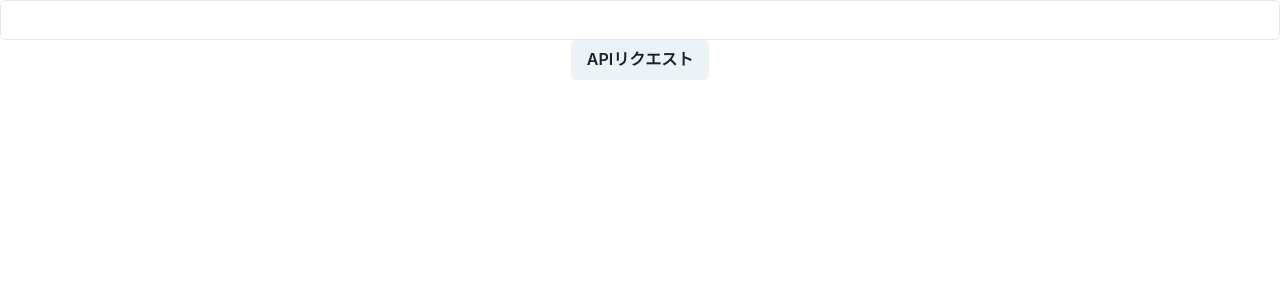
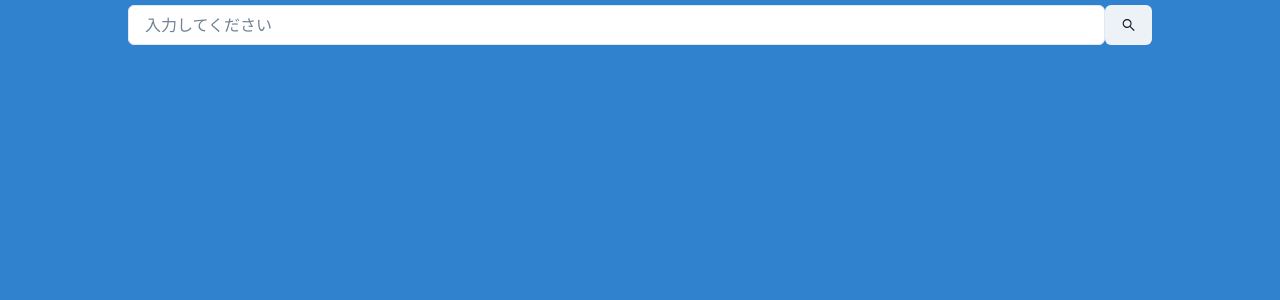
Before and after one commit to takuyashimura/P-task, a React (Create React App) app in the folder react-ts-app/: page / in a window 1280 px wide. Shown: the top 300 px of the page. Built offline with nearby package versions, Linux system fonts and the light colour scheme.

Commit message:
コンポーネント化とグローバルな設定

```diff
--- a/react-ts-app/src/App.tsx
+++ b/react-ts-app/src/App.tsx
@@ -1,31 +1,18 @@
-import React, { useEffect, useState } from 'react';
+import React, { useState } from 'react';
 import './App.css';
 import axios from 'axios';
-import {
-  ChakraProvider,
-  Button,
-  Input,
-  Text,
-  Card,
-  CardHeader,
-  CardBody,
-  CardFooter,
-  Box,
-  Modal,
-  ModalBody,
-  ModalCloseButton,
-  ModalContent,
-  ModalHeader,
-  ModalOverlay,
-  useDisclosure,
-} from '@chakra-ui/react';
+import { ChakraProvider, useDisclosure, Box } from '@chakra-ui/react';
 import { RepoModal } from './conponent/repoModal';
+import { TextInput } from './conponent/text';
+import { SearchButton } from './conponent/searchButton';
+import { SearchResult } from './conponent/searchResult';
+import theme from './theme';
 
 type String = string;
 
 type GitHubData = {
   id: number;
-  name: string;
+  full_name: string;
   owner: [];
   language: string;
   stargazers_count: number;
@@ -34,30 +21,38 @@ type GitHubData = {
   open_issues_count: number;
 };
 
+type Loading = boolean;
+
 function App() {
   const [inputValue, setInputValue] = useState<String | undefined>('');
   const [gitHubData, setGitHubData] = useState<GitHubData[] | undefined>(
     undefined
   );
+
+  console.log('TextInput', TextInput);
+
   const [repoData, setRepoData] = useState<GitHubData[] | undefined>(undefined);
+  const [loading, setLoading] = useState<Loading>(false);
 
   const { isOpen, onOpen, onClose } = useDisclosure();
 
   const textChange = (e: any) => {
     setInputValue(e.target.value);
-    console.log('inputValue', inputValue);
   };
 
   const handleRequest = () => {
+    setLoading(true);
     axios
       .get(
         `https://api.github.com/search/repositories?q=${inputValue}+in:name&sort=stars`
       )
       .then((res) => {
         setGitHubData(res.data.items);
+        setLoading(false);
       })
       .catch((error) => {
         console.error(error);
+        setLoading(false);
       });
   };
 
@@ -67,41 +62,53 @@ function App() {
     onOpen();
   };
 
+  const downEnter = (e: any) => {
+    if (inputValue === '') {
+      return;
+    }
+    if (e.key === 'Enter') {
+      setLoading(true);
+      axios
+        .get(
+          `https://api.github.com/search/repositories?q=${inputValue}+in:name&sort=stars`
+        )
+        .then((res) => {
+          setGitHubData(res.data.items);
+          setLoading(false);
+        })
+        .catch((error) => {
+          console.error(error);
+          setLoading(false);
+        });
+    }
+  };
+
+  console.log('gitHubData', gitHubData);
+
   return (
-    <ChakraProvider>
-      <div className="App">
-        <Input
-          type="text"
-          value={inputValue}
-          onChange={(e) => {
-            textChange(e);
-          }}
-        />
-        <Button
-          type="submit"
-          onClick={() => {
-            handleRequest();
-          }}
-        >
-          APIリクエスト
-        </Button>
-        {gitHubData &&
-          gitHubData.map((data) => (
-            <Card
-              key={data.id}
-              onClick={() => {
-                handleData(data);
-              }}
-            >
-              <CardBody>
-                <Text>{data.name}</Text>
-              </CardBody>
-            </Card>
-          ))}{' '}
+    <ChakraProvider theme={theme}>
+      <Box className="App">
+        <Box display={'flex'} justifyContent={'center'}>
+          <Box width={'80%'} display={'flex'} m={'5px'}>
+            <TextInput
+              inputValue={inputValue}
+              textChange={textChange}
+              downEnter={downEnter}
+            />
+            <SearchButton
+              handleRequest={handleRequest}
+              loading={loading}
+              inputValue={inputValue}
+            />
+          </Box>
+        </Box>
+
+        <SearchResult gitHubData={gitHubData} handleData={handleData} />
+
         {isOpen && (
           <RepoModal isOpen={isOpen} onClose={onClose} repoData={repoData} />
         )}
-      </div>
+      </Box>
     </ChakraProvider>
   );
 }
--- /dev/null
+++ b/react-ts-app/src/conponent/icon.tsx
@@ -0,0 +1,11 @@
+import { AiOutlineSearch } from 'react-icons/ai';
+
+const Icon = ({ name }: any) => {
+  switch (name) {
+    case 'search':
+      return <AiOutlineSearch />;
+    default:
+      return null;
+  }
+};
+export default Icon;
--- a/react-ts-app/src/conponent/repoModal.tsx
+++ b/react-ts-app/src/conponent/repoModal.tsx
@@ -8,6 +8,10 @@ import {
   ModalBody,
   ModalCloseButton,
   Button,
+  Image,
+  Box,
+  List,
+  ListItem,
 } from '@chakra-ui/react';
 
 type Props = {
@@ -18,15 +22,38 @@ type Props = {
 
 export const RepoModal: VFC<Props> = memo((props) => {
   const { isOpen, onClose, repoData } = props;
+  console.log('repoData', repoData[0]);
+
+  const toGitHub = () => {
+    window.location.href = repoData[0].clone_url;
+  };
+
   return (
     <Modal onClose={onClose} isOpen={isOpen} isCentered>
       <ModalOverlay />
       <ModalContent>
-        <ModalHeader>Modal Title</ModalHeader>
+        <ModalHeader>{repoData[0].full_name}</ModalHeader>
         <ModalCloseButton />
-        <ModalBody></ModalBody>
+        <ModalBody display={'flex'}>
+          <Box width={'50%'}>
+            <Image src={repoData[0].owner.avatar_url} width={'60%'} />
+          </Box>
+          <List>
+            {repoData[0].language === null ? (
+              <ListItem>プロジェクト言語：不明</ListItem>
+            ) : (
+              <ListItem>プロジェクト言語：{repoData[0].language}</ListItem>
+            )}
+            <ListItem>⭐️:{repoData[0].stargazers_count}</ListItem>
+            <ListItem>👀:{repoData[0].watchers_count}</ListItem>
+            <ListItem>🍴:{repoData[0].forks_count}</ListItem>
+            <ListItem>issue数:{repoData[0].open_issues_count}</ListItem>
+          </List>
+        </ModalBody>
         <ModalFooter>
-          <Button onClick={onClose}>Close</Button>
+          <Button bg={'blue.100'} mr={'5px'} onClick={toGitHub}>
+            このGitHubページへ
+          </Button>
         </ModalFooter>
       </ModalContent>
     </Modal>
--- /dev/null
+++ b/react-ts-app/src/conponent/searchButton.tsx
@@ -0,0 +1,57 @@
+import { Button } from '@chakra-ui/react';
+import Icon from './icon';
+import { VFC, memo } from 'react';
+type Props = {
+  handleRequest: any;
+  loading: boolean;
+  inputValue: string | undefined;
+};
+
+export const SearchButton: VFC<Props> = memo((props) => {
+  const { handleRequest, loading, inputValue } = props;
+  return (
+    <>
+      {loading ? (
+        <Button
+          isLoading
+          bg={'red.200'}
+          _hover={{
+            opacity: 0.8,
+          }}
+          _active={{
+            color: 'red.200',
+          }}
+        >
+          <Icon name="search" />
+        </Button>
+      ) : inputValue !== '' ? (
+        <Button
+          type="submit"
+          bg={'red.200'}
+          _hover={{
+            opacity: 0.8,
+          }}
+          _active={{
+            color: 'red.200',
+          }}
+          onClick={() => {
+            handleRequest();
+          }}
+        >
+          <Icon name="search" />
+        </Button>
+      ) : (
+        <Button
+          _hover={{
+            opacity: 1,
+          }}
+          _active={{
+            opacity: 1,
+          }}
+        >
+          <Icon name="search" />
+        </Button>
+      )}
+    </>
+  );
+});
--- /dev/null
+++ b/react-ts-app/src/conponent/searchResult.tsx
@@ -0,0 +1,39 @@
+import { Box, Card, CardBody, Flex, Text } from '@chakra-ui/react';
+import { VFC, memo } from 'react';
+type Props = {
+  gitHubData: any;
+  handleData: any;
+};
+export const SearchResult: VFC<Props> = memo((props) => {
+  const { gitHubData, handleData } = props;
+  return (
+    <>
+      {' '}
+      {gitHubData ? (
+        gitHubData.length > 0 ? (
+          <Flex flexWrap={'wrap'}>
+            {gitHubData.map((data: any) => (
+              <Box p={'10px'} width={'50%'} key={data.id}>
+                <Card
+                  bg={'blue.100'}
+                  width={'100%'}
+                  key={data.id}
+                  shadow={'md'}
+                  onClick={() => {
+                    handleData(data);
+                  }}
+                >
+                  <CardBody alignContent={'left'}>
+                    <Text>{data.full_name}</Text>
+                  </CardBody>
+                </Card>
+              </Box>
+            ))}
+          </Flex>
+        ) : (
+          <Text>検索結果は０件です</Text>
+        )
+      ) : null}
+    </>
+  );
+});
--- /dev/null
+++ b/react-ts-app/src/conponent/text.tsx
@@ -0,0 +1,31 @@
+import { Button, Input } from '@chakra-ui/react';
+import axios from 'axios';
+import { VFC, memo, useState } from 'react';
+
+type Props = {
+  inputValue: any;
+  textChange: any;
+  downEnter: any;
+};
+
+export const TextInput: VFC<Props> = memo((props) => {
+  const { inputValue, textChange, downEnter } = props;
+
+  return (
+    <>
+      {' '}
+      <Input
+        bg={'white'}
+        placeholder="入力してください"
+        type="text"
+        value={inputValue}
+        onKeyDown={(e) => {
+          downEnter(e);
+        }}
+        onChange={(e) => {
+          textChange(e);
+        }}
+      />
+    </>
+  );
+});
--- /dev/null
+++ b/react-ts-app/src/theme.tsx
@@ -0,0 +1,12 @@
+import { extendTheme } from '@chakra-ui/react';
+
+const theme = extendTheme({
+  styles: {
+    global: {
+      body: {
+        background: 'blue.500',
+      },
+    },
+  },
+});
+export default theme;
```
